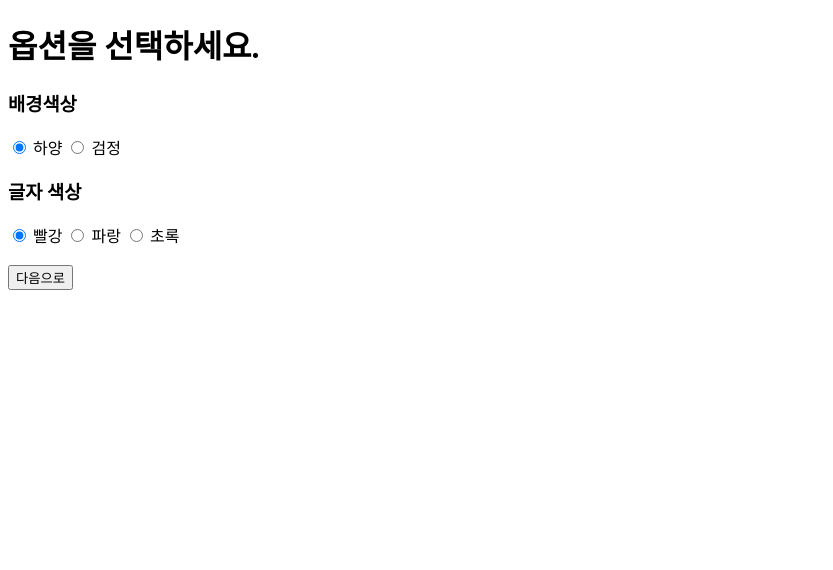
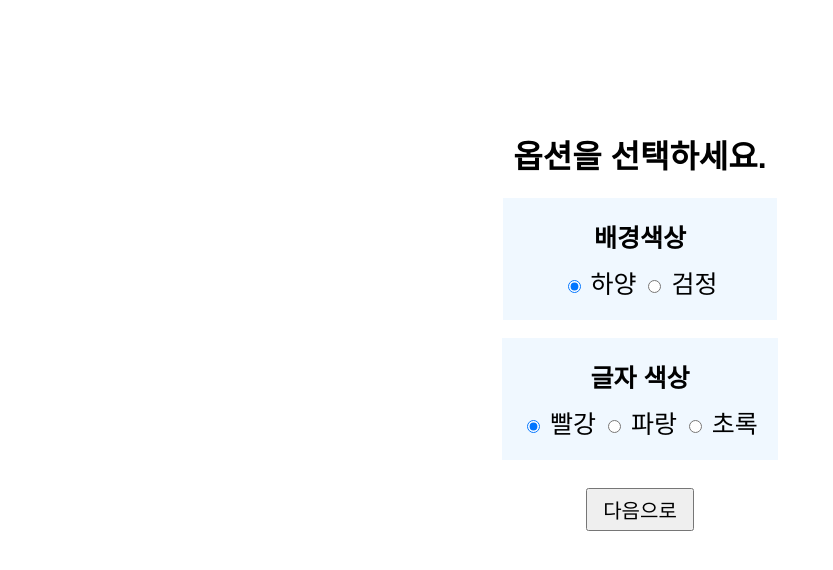
Before and after one commit to semino22/my_web, a plain HTML site: page menu.html in a window 1280 px wide. Shown: the whole page, without its empty margins (0-833 px from the left). Drawn offline with Linux system fonts and the light colour scheme.

Commit message:
prototype2

```diff
--- a/index.css
+++ b/index.css
@@ -5,6 +5,7 @@ body {
     flex-direction: column;
     justify-content: center;
     align-items: center;
+    font-family: Arial, Helvetica, sans-serif;
 }
 
 p {
--- a/menu.css
+++ b/menu.css
@@ -0,0 +1,38 @@
+body {
+    height: 80vh;
+    margin: 0;
+    display: flex;
+    flex-direction: column;
+    justify-content: center;
+    align-items: center;
+    font-family: Arial, Helvetica, sans-serif;
+}
+div {
+    background-color: aliceblue;
+    padding: 20px;
+}
+#bgDiv {
+    background-color: aliceblue;
+    padding: 20px;
+    padding-left: 60px;
+    padding-right: 60px;
+}
+div p {
+    margin: 0;
+    font-size: 25px;
+    font-weight: bold;
+    align-content: center;
+    text-align: center;
+    margin-bottom: 10px;
+}
+label {
+    font-size: 25px;
+}
+button {
+    font-size: 20px;
+    padding-left: 15px;
+    padding-right: 15px;
+    padding-top: 5px;
+    padding-bottom: 5px;
+    margin-top: 10px;
+}
--- a/menu.html
+++ b/menu.html
@@ -5,12 +5,14 @@
     <meta charset="UTF-8">
     <meta name="viewport" content="width=device-width, initial-scale=1.0">
     <title>옵션 선택</title>
+    <link href="./menu.css" rel="stylesheet">
 </head>
 
 <body>
     <h1>옵션을 선택하세요.</h1>
 
-    <h3>배경색상</h3>
+    <div id="bgDiv">
+        <p>배경색상</p>
         <form>
             <label>
                 <input type="radio" name="bgcolor" value="white" checked>
@@ -21,7 +23,10 @@
                 검정
             </label>
         </form>
-    <h3>글자 색상</h3>
+    </div>
+    <br>
+    <div>
+        <p>글자 색상</p>
         <form>
             <label>
                 <input type="radio" name="fontcolor" value="red" checked>
@@ -36,6 +41,7 @@
                 초록
             </label>
         </form>
+    </div>
     <br>
     <button id="nextBtn">다음으로</button>
 
--- /dev/null
+++ b/test.css
@@ -0,0 +1,23 @@
+body {
+    font-family: Arial, Helvetica, sans-serif;
+}
+
+#info {
+    font-size: 200px;
+    transition: visibility 0s, linear;
+}
+
+.invisible {
+    visibility: hidden;
+    opacity: 0;
+}
+
+.visible {
+    visibility: visible;
+    opacity: 1;
+}
+
+#info {
+    margin-top: 30%;
+    text-align: center;
+}
```
Also changed, not shown: test.html (+3 -82 lines), test.js (added, +61 -0 lines). Lines whose indentation alone changed are shown as unchanged.
